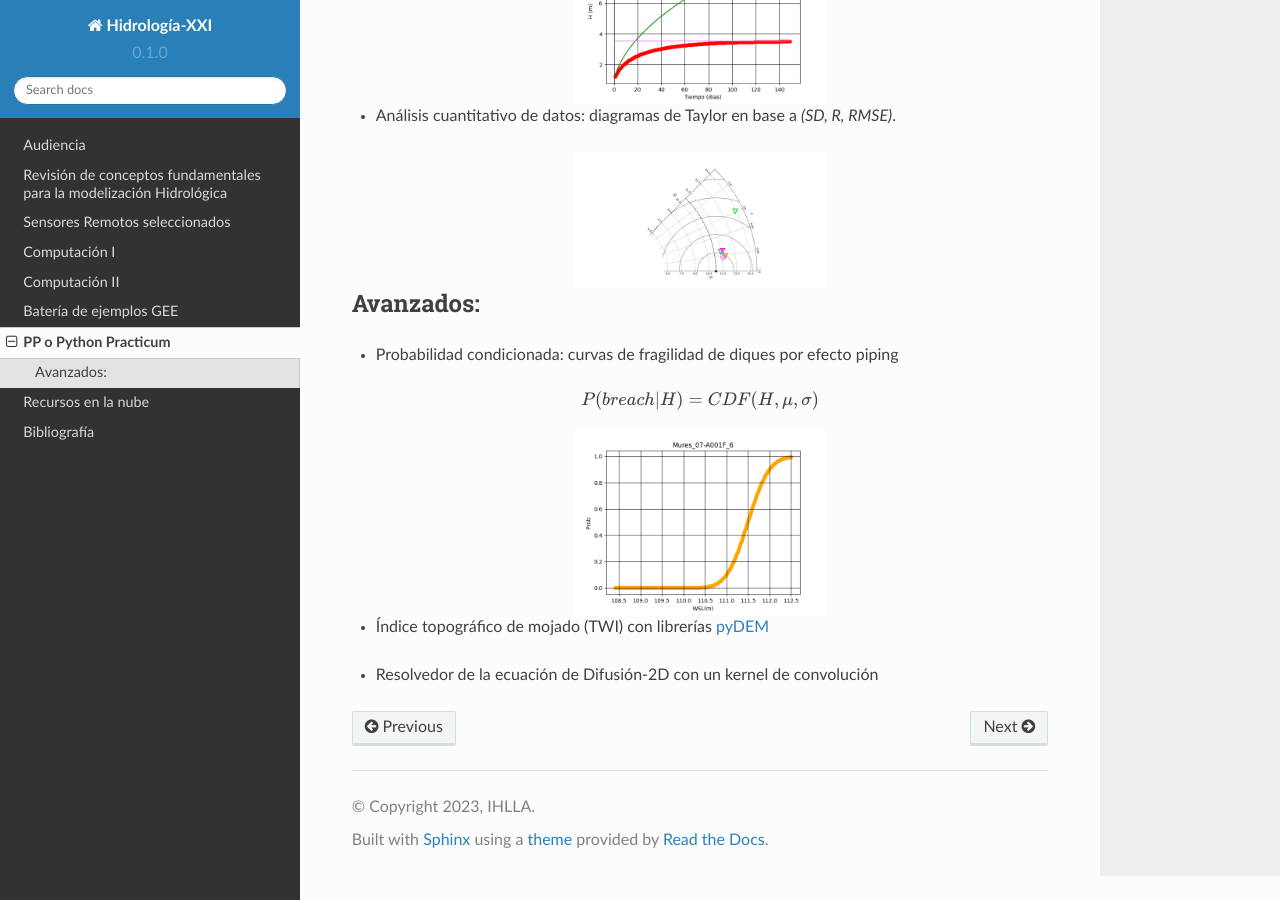
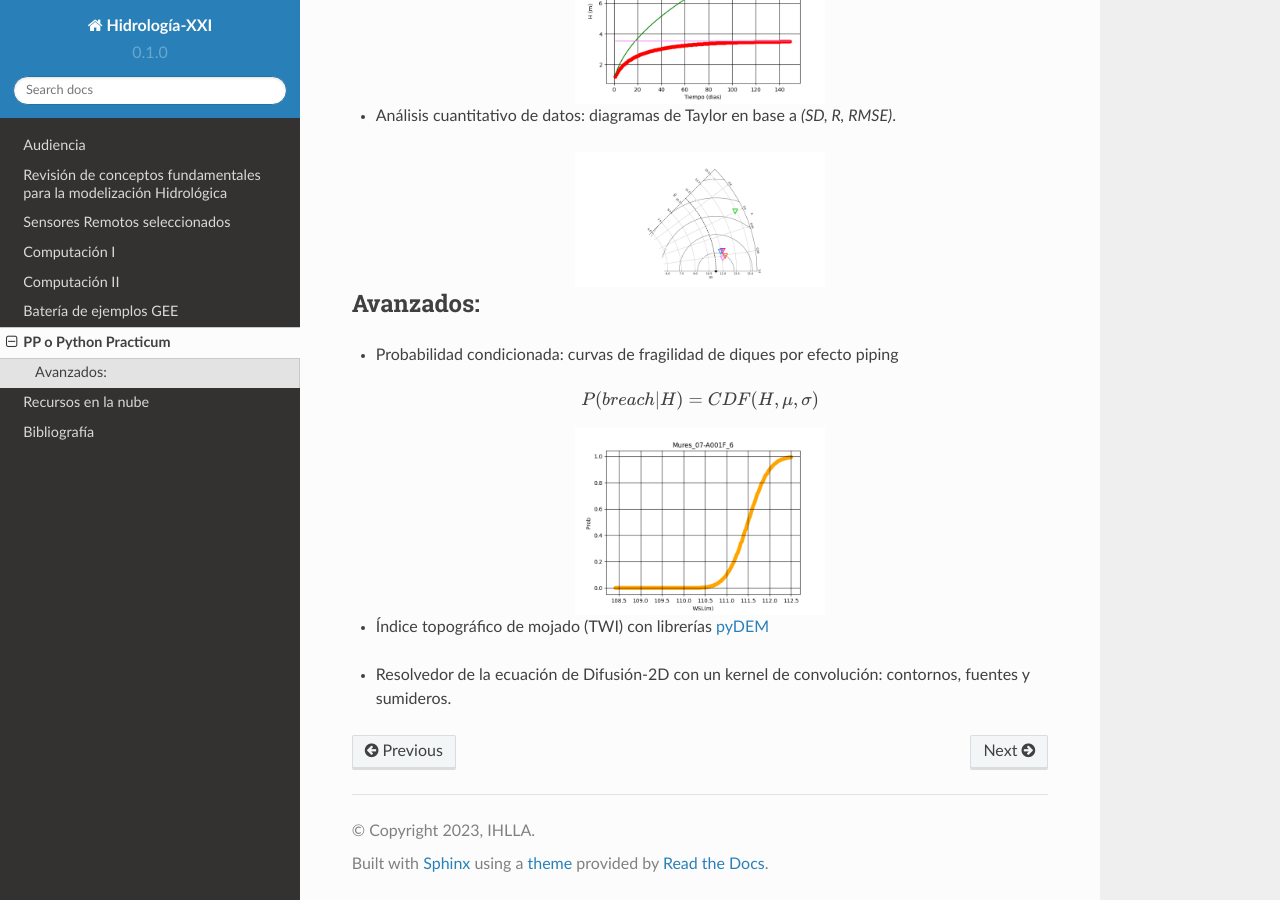
Before and after one commit to ivillamadrid/HidrologiaXXI, a Sphinx documentation site: the page built from docs/source/pythonpracticum.rst, in a window 1280 px wide and 900 px high, scrolled down 817 px. Built offline with Sphinx 7.4.7 and the Read the Docs theme 2.0.0, drawn with Linux system fonts in a browser that asks for light colours.

Commit message:
Update pythonpracticum.rst

```diff
--- a/docs/source/pythonpracticum.rst
+++ b/docs/source/pythonpracticum.rst
@@ -55,4 +55,4 @@ Avanzados:
 
 .. _pyDEM: https://github.com/creare-com/pydem
 
-* Resolvedor de la ecuación de Difusión-2D con un kernel de convolución
+* Resolvedor de la ecuación de Difusión-2D con un kernel de convolución: contornos, fuentes y sumideros.
```
